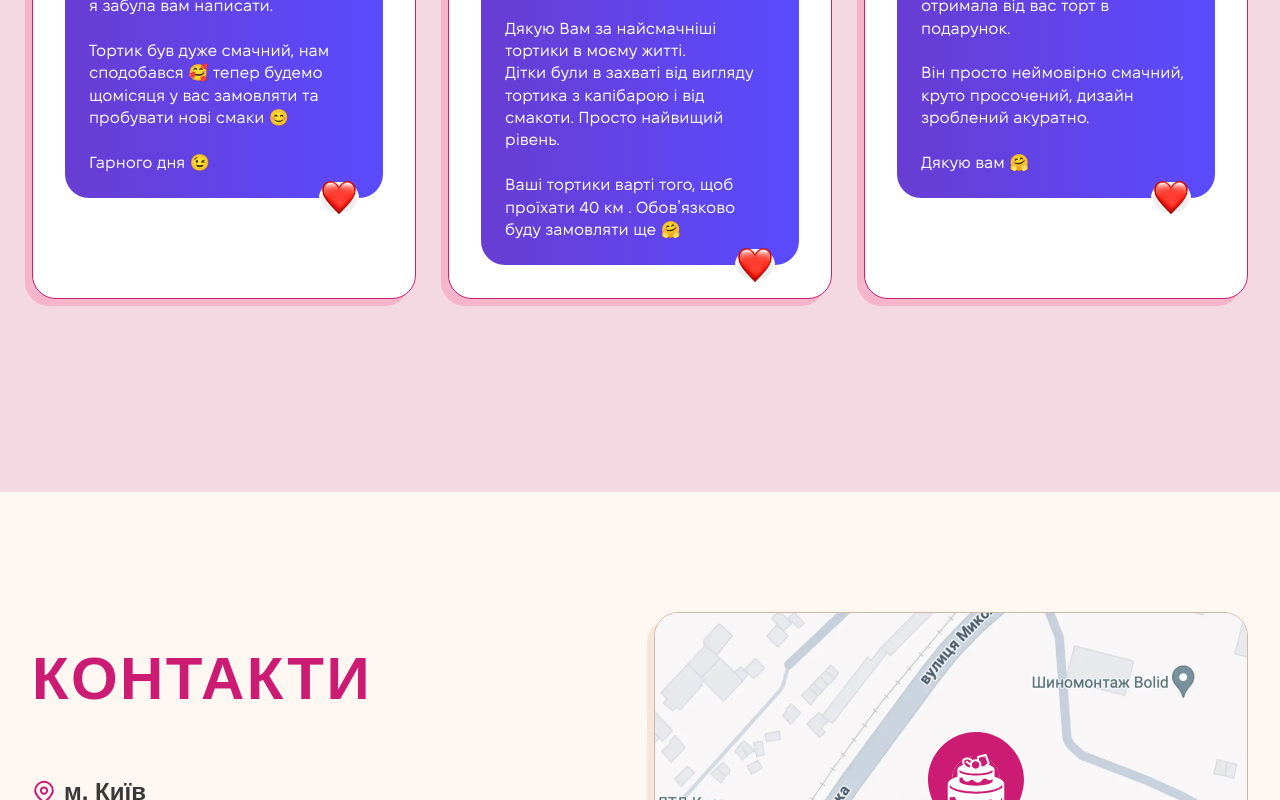
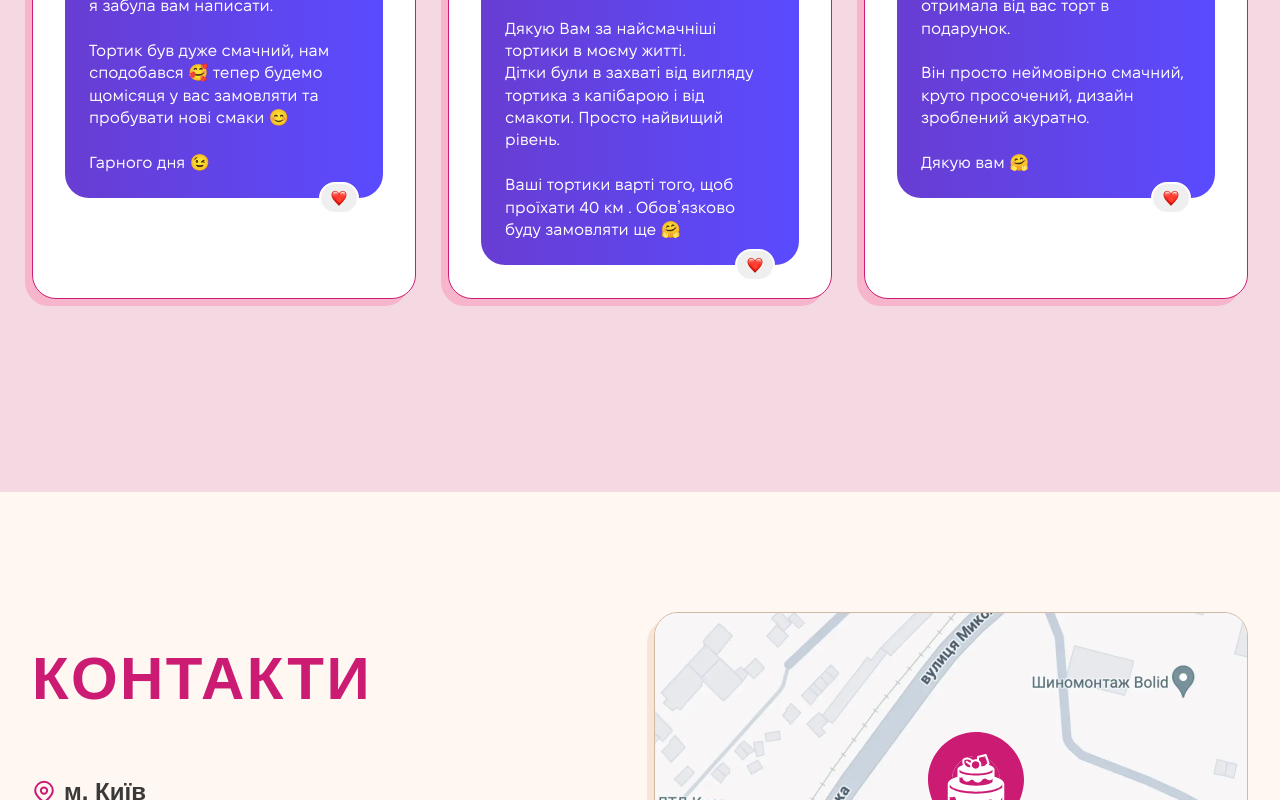
Before and after one commit to SoftRyzen-internship/de-tort, a Next.js app: page / in a window 1280 px wide. Shown: the part 4613-5413 px from the top of the page. Built offline with nearby package versions, Linux system fonts and the light colour scheme; a web font is replaced by a local one.

Commit message:
width change

```diff
--- a/src/components/ui/ReviewCard/ReviewCard.tsx
+++ b/src/components/ui/ReviewCard/ReviewCard.tsx
@@ -15,7 +15,7 @@ export const ReviewCard: React.FC<ReviewCardProps> = ({
   const normalizedText = text.slice(0, MAX_SYMBOLS);
 
   return (
-    <div className="bg-white md:w-[336px] xl:w-[384px] shadow-3xl-a font-fixel rounded-3xl border border-color-accent-primary w-full text-base leading-normal">
+    <div className="bg-white shadow-3xl-a font-fixel rounded-3xl border border-color-accent-primary w-full text-base leading-normal">
       <h3 className="py-6 flex-center gap-2 border-b border-color-accent-primary text-[24px]">
         <span className="text-color-option-seven ">@</span>
         <span>{author}</span>
@@ -24,13 +24,13 @@ export const ReviewCard: React.FC<ReviewCardProps> = ({
         <p className="text-center text-color-option-eight mb-2">{date}</p>
         <div className="text-white relative bg-gradient-to-r whitespace-pre-line from-color-option-nine py-6 px-4 xl:px-6 to-color-option-ten rounded-3xl ">
           <p>{normalizedText}</p>
-          <div className="w-[38px] md:w-10 text-center h-8 border-white border-2 rounded-full absolute  bottom-0  bg-color-bg-grey right-6 translate-y-1/2 flex-center text-[16px]">
+          <div className="w-[38px] md:w-10 text-center h-8 border-white border-2 rounded-full absolute  bottom-0 bg-color-bg-grey right-6 translate-y-1/2 flex-center text-[16px]">
             <Image
               src={imageHeart.path}
               alt={imageHeart.alt}
-              width={0}
-              height={0}
-              className="object-cover w-auto"
+              width={512}
+              height={544}
+              className="object-cover w-[16px] h-auto"
               sizes="16px"
             />
           </div>
```
